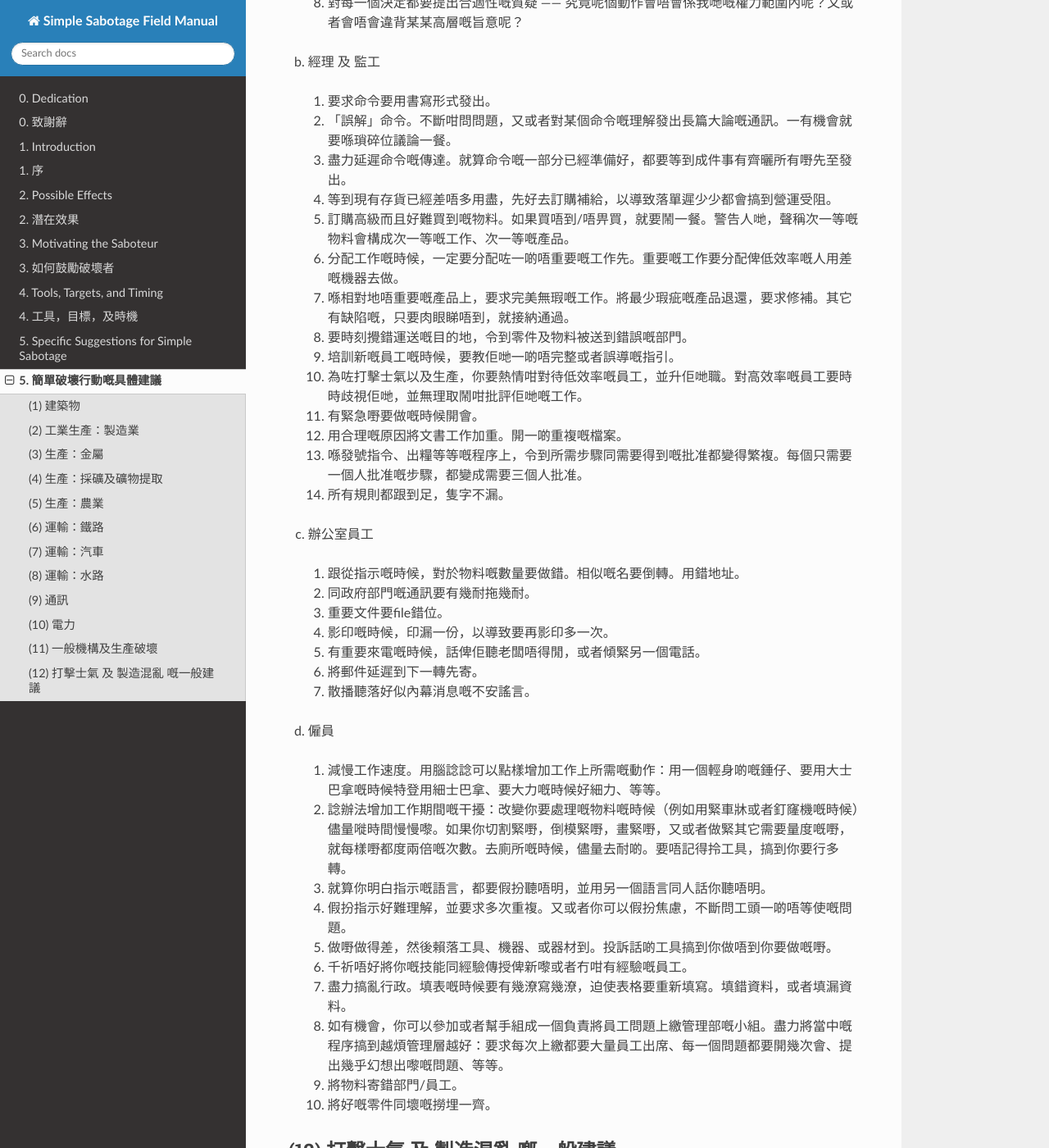
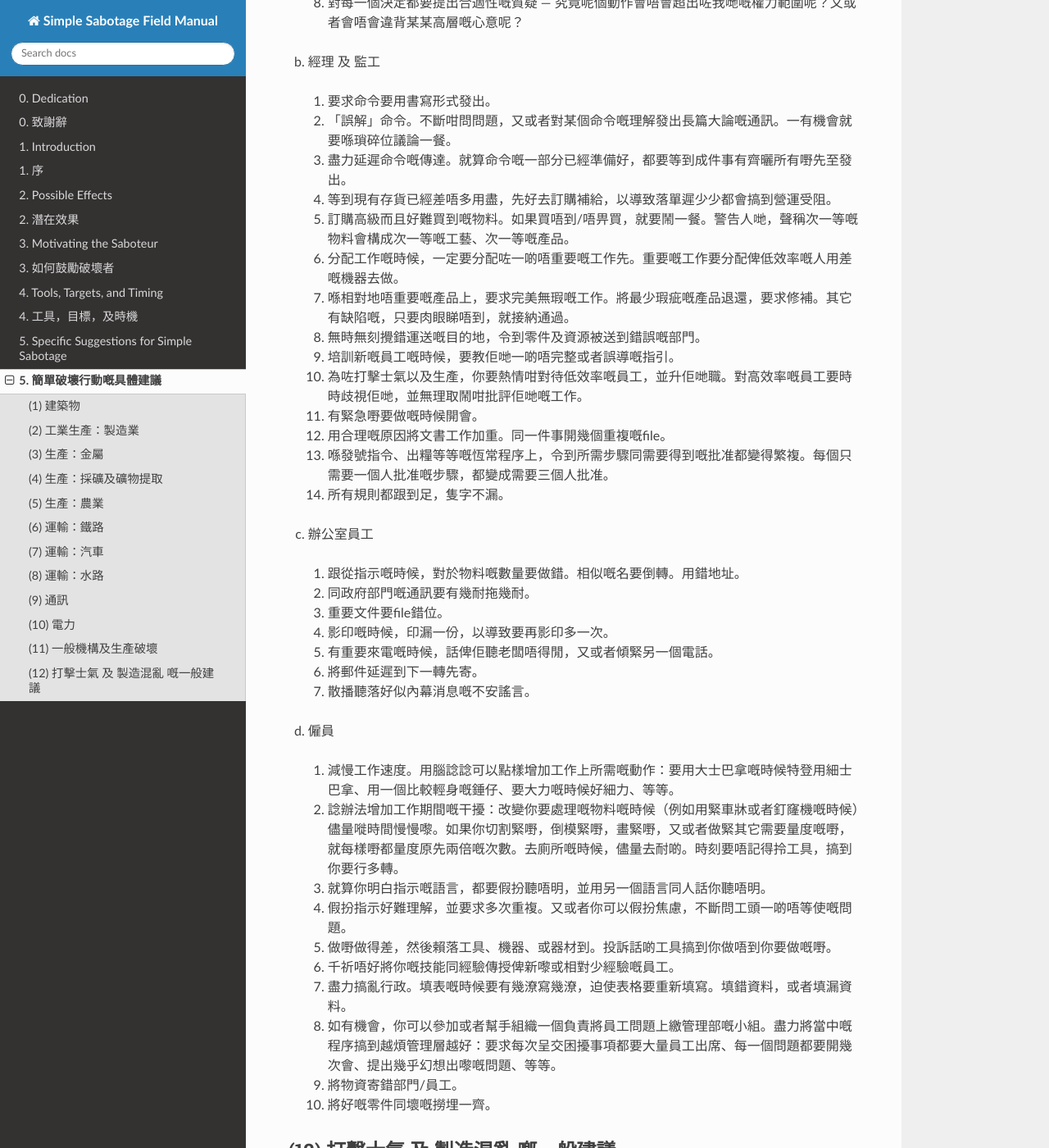
Before and after one commit to davidleehk/SimpleSabotageFieldManual-HK, a Sphinx documentation site: the page built from docs/source/5.SpecificSuggestions.zh-hk.rst, in a window 1280 px wide and 1400 px high, scrolled down 10977 px. Shown: the whole window at 82% size. Built offline with Sphinx 7.4.7 and the Read the Docs theme 2.0.0, drawn with Linux system fonts in a browser that asks for light colours; some of the changed text lies outside the part shown.

Commit message:
Tweak translation

```diff
--- a/docs/source/5.SpecificSuggestions.zh-hk.rst
+++ b/docs/source/5.SpecificSuggestions.zh-hk.rst
@@ -387,7 +387,7 @@
 
   (2) 不時「演講」。一有機會就要講嘢，而且要講好耐。記得要用水蛇春咁長嘅軼事同個人經歷去講解你嘅「觀點」。適當嘅時候，記得要加插「愛國」言論。
 
-  (3) 一有機會，就要將事情轉介去某個小組/委員會（committee）去跟，以「詳細了解及商討細節」。委員會要有幾大得幾大 —— 最少要五個人。
+  (3) 一有機會，就要將事情轉介去某個小組/委員會（committee）去跟，以「詳細了解及商討細節」。委員會要有幾大得幾大 — 最少要五個人。
 
   (4) 經常提出唔關事嘅問題及議題。
 
@@ -397,7 +397,7 @@
 
   (7) 時時提倡「小心謹慎」。做個「理性」嘅人，並鼓勵會議內嘅其他人都應該「理性」咁避免倉促嘅決定，以免日後嘅尷尬或者難做。
 
-  (8) 對每一個決定都要提出合適性嘅質疑 —— 究竟呢個動作會唔會係我哋嘅權力範圍內呢？又或者會唔會違背某某高層嘅旨意呢？
+  (8) 對每一個決定都要提出合適性嘅質疑 — 究竟呢個動作會唔會超出咗我哋嘅權力範圍呢？又或者會唔會違背某某高層嘅心意呢？
 
 (b) 經理 及 監工
 
@@ -409,13 +409,13 @@
 
   (4) 等到現有存貨已經差唔多用盡，先好去訂購補給，以導致落單遲少少都會搞到營運受阻。
 
-  (5) 訂購高級而且好難買到嘅物料。如果買唔到/唔畀買，就要鬧一餐。警告人哋，聲稱次一等嘅物料會構成次一等嘅工作、次一等嘅產品。
+  (5) 訂購高級而且好難買到嘅物料。如果買唔到/唔畀買，就要鬧一餐。警告人哋，聲稱次一等嘅物料會構成次一等嘅工藝、次一等嘅產品。
 
   (6) 分配工作嘅時候，一定要分配咗一啲唔重要嘅工作先。重要嘅工作要分配俾低效率嘅人用差嘅機器去做。
 
   (7) 喺相對地唔重要嘅產品上，要求完美無瑕嘅工作。將最少瑕疵嘅產品退還，要求修補。其它有缺陷嘅，只要肉眼睇唔到，就接納通過。
 
-  (8) 要時刻攪錯運送嘅目的地，令到零件及物料被送到錯誤嘅部門。
+  (8) 無時無刻攪錯運送嘅目的地，令到零件及資源被送到錯誤嘅部門。
 
   (9) 培訓新嘅員工嘅時候，要教佢哋一啲唔完整或者誤導嘅指引。
 
@@ -423,9 +423,9 @@
 
   (11) 有緊急嘢要做嘅時候開會。
 
-  (12) 用合理嘅原因將文書工作加重。開一啲重複嘅檔案。
+  (12) 用合理嘅原因將文書工作加重。同一件事開幾個重複嘅file。
 
-  (13) 喺發號指令、出糧等等嘅程序上，令到所需步驟同需要得到嘅批准都變得繁複。每個只需要一個人批准嘅步驟，都變成需要三個人批准。
+  (13) 喺發號指令、出糧等等嘅恆常程序上，令到所需步驟同需要得到嘅批准都變得繁複。每個只需要一個人批准嘅步驟，都變成需要三個人批准。
 
   (14) 所有規則都跟到足，隻字不漏。
 
@@ -439,7 +439,7 @@
 
   (4) 影印嘅時候，印漏一份，以導致要再影印多一次。
 
-  (5) 有重要來電嘅時候，話俾佢聽老闆唔得閒，或者傾緊另一個電話。
+  (5) 有重要來電嘅時候，話俾佢聽老闆唔得閒，又或者傾緊另一個電話。
 
   (6) 將郵件延遲到下一轉先寄。
 
@@ -447,9 +447,9 @@
 
 (d) 僱員
 
-  (1) 減慢工作速度。用腦諗諗可以點樣增加工作上所需嘅動作：用一個輕身啲嘅錘仔、要用大士巴拿嘅時候特登用細士巴拿、要大力嘅時候好細力、等等。
+  (1) 減慢工作速度。用腦諗諗可以點樣增加工作上所需嘅動作：要用大士巴拿嘅時候特登用細士巴拿、用一個比較輕身嘅錘仔、要大力嘅時候好細力、等等。
 
-  (2) 諗辦法增加工作期間嘅干擾：改變你要處理嘅物料嘅時候（例如用緊車牀或者釘窿機嘅時候）儘量嘥時間慢慢嚟。如果你切割緊嘢，倒模緊嘢，畫緊嘢，又或者做緊其它需要量度嘅嘢，就每樣嘢都度兩倍嘅次數。去廁所嘅時候，儘量去耐啲。要唔記得拎工具，搞到你要行多轉。
+  (2) 諗辦法增加工作期間嘅干擾：改變你要處理嘅物料嘅時候（例如用緊車牀或者釘窿機嘅時候）儘量嘥時間慢慢嚟。如果你切割緊嘢，倒模緊嘢，畫緊嘢，又或者做緊其它需要量度嘅嘢，就每樣嘢都量度原先兩倍嘅次數。去廁所嘅時候，儘量去耐啲。時刻要唔記得拎工具，搞到你要行多轉。
 
   (3) 就算你明白指示嘅語言，都要假扮聽唔明，並用另一個語言同人話你聽唔明。
 
@@ -457,20 +457,20 @@
 
   (5) 做嘢做得差，然後賴落工具、機器、或器材到。投訴話啲工具搞到你做唔到你要做嘅嘢。
 
-  (6) 千祈唔好將你嘅技能同經驗傳授俾新嚟或者冇咁有經驗嘅員工。
+  (6) 千祈唔好將你嘅技能同經驗傳授俾新嚟或相對少經驗嘅員工。
 
   (7) 盡力搞亂行政。填表嘅時候要有幾潦寫幾潦，迫使表格要重新填寫。填錯資料，或者填漏資料。
 
-  (8) 如有機會，你可以參加或者幫手組成一個負責將員工問題上繳管理部嘅小組。盡力將當中嘅程序搞到越煩管理層越好：要求每次上繳都要大量員工出席、每一個問題都要開幾次會、提出幾乎幻想出嚟嘅問題、等等。
+  (8) 如有機會，你可以參加或者幫手組織一個負責將員工問題上繳管理部嘅小組。盡力將當中嘅程序搞到越煩管理層越好：要求每次呈交困擾事項都要大量員工出席、每一個問題都要開幾次會、提出幾乎幻想出嚟嘅問題、等等。
 
-  (9) 將物料寄錯部門/員工。
+  (9) 將物資寄錯部門/員工。
 
   (10) 將好嘅零件同壞嘅撈埋一齊。
 
 (12) 打擊士氣 及 製造混亂 嘅一般建議
 ---------------------------------------------------------------
 
-(a) 被問問題嘅時候，長篇大論而且無法理解咁回答。
+(a) 被問問題嘅時候，要長篇大論而且用無法理解嘅邏輯咁回答。
 
 (b) 將幻想出嚟嘅間諜或危險通報俾警察或秘密警察。
 
@@ -480,13 +480,13 @@
 
 (e) 誤解一切有關配給、運輸、交通等等嘅規則。
 
-(f) 一要用到替代品物料（例：非原廠貨，次要貨色等等）就要投訴。
+(f) 一要用到替代貨色嘅物資（例：非原廠貨，次要貨色等等）就要投訴。
 
 (g) 公眾場合下，要冷漠咁對待軸心國公民及賣國賊。
 
 (h) 當軸心國公民及賣國賊走入餐館嘅時候，要停止所有對話。
 
-(i) 尤其係同政府文員交涉嘅時候，儘可能喺每一個場合都歇斯底里咁喊。
+(i) 尤其係同政府文員/公務員交涉嘅時候，儘可能喺每一個場合都歇斯底里咁喊。
 
 (j) 任何同賣國賊有任何關係嘅電影、娛樂、演唱會、報紙都要抵制。
 
```
